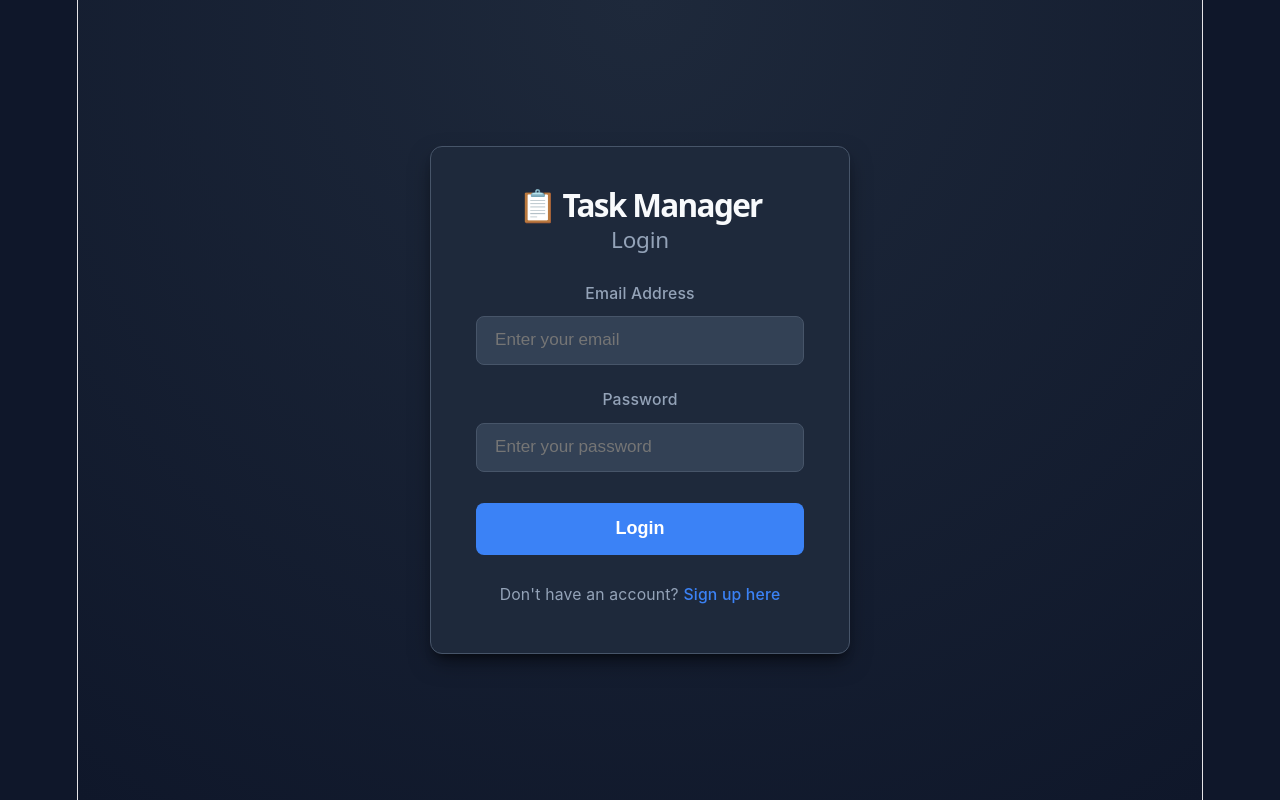
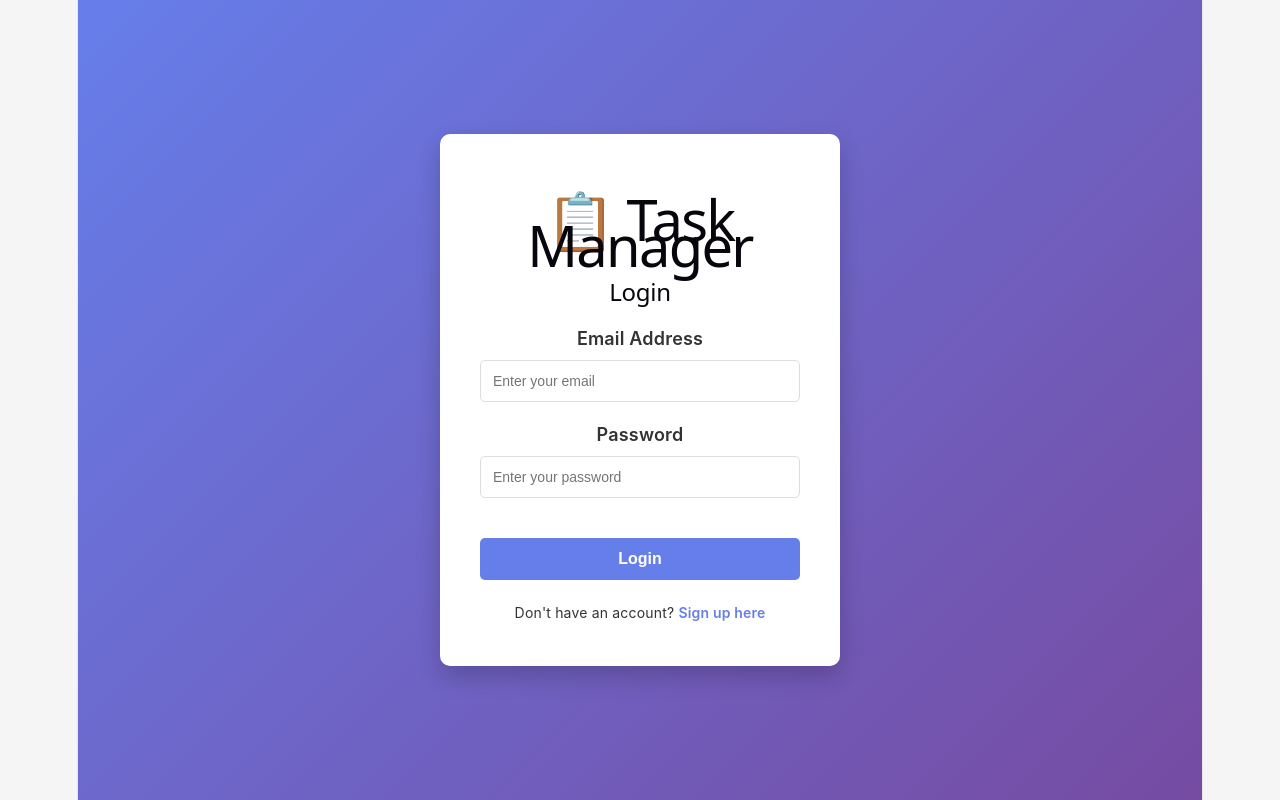
Before and after one commit to sainishathini/task-management-app, a React app in the folder frontend/: page /login in a window 1280 px wide. Built offline with nearby package versions, Linux system fonts and the light colour scheme; no server answers; the HTML template or start-up script is replaced by a standard one.

Commit message:
Created comprehensive css

```diff
--- a/frontend/src/styles/app.css
+++ b/frontend/src/styles/app.css
@@ -1,28 +1,17 @@
-/* App & CSS Design System */
-:root {
-  --primary-color: #3b82f6;
-  --primary-hover: #2563eb;
-  --bg-dark: #0f172a;
-  --bg-card: #1e293b;
-  --bg-input: #334155;
-  --border-color: #475569;
-  --text-main: #f8fafc;
-  --text-muted: #94a3b8;
-  --danger-color: #ef4444;
-  --danger-bg: rgba(239, 68, 68, 0.1);
-  --shadow-lg: 0 10px 25px -5px rgba(0, 0, 0, 0.5), 0 8px 10px -6px rgba(0, 0, 0, 0.5);
-}
+/* Global app styling */
 
+/* 1. Reset */
 * {
+  margin: 0;
+  padding: 0;
   box-sizing: border-box;
 }
 
+/* 2. Body */
 body {
-  margin: 0;
-  padding: 0;
-  font-family: 'Inter', system-ui, -apple-system, sans-serif;
-  background-color: var(--bg-dark);
-  color: var(--text-main);
+  font-family: -apple-system, BlinkMacSystemFont, 'Segoe UI', Roboto, Oxygen, Ubuntu, Cantarell, sans-serif;
+  background: #f5f5f5;
+  color: #333;
   min-height: 100vh;
 }
 
@@ -33,131 +22,116 @@ body {
   align-items: center;
   height: 100vh;
   font-size: 1.25rem;
-  font-weight: 500;
-  color: var(--primary-color);
+  font-weight: 600;
+  color: #667eea;
 }
 
-/* Auth Layout */
+/* 3. .auth-container */
 .auth-container {
   display: flex;
   justify-content: center;
   align-items: center;
   min-height: 100vh;
-  padding: 1.5rem;
-  background: radial-gradient(circle at top, #1e293b 0%, #0f172a 100%);
+  padding: 20px;
+  background: linear-gradient(135deg, #667eea 0%, #764ba2 100%);
 }
 
+/* 4. .auth-card */
 .auth-card {
+  background: white;
+  padding: 40px;
+  border-radius: 10px;
+  box-shadow: 0 10px 25px rgba(0, 0, 0, 0.2);
   width: 100%;
-  max-width: 420px;
-  background: var(--bg-card);
-  border: 1px solid var(--border-color);
-  border-radius: 12px;
-  padding: 2.5rem;
-  box-shadow: var(--shadow-lg);
+  max-width: 400px;
 }
 
-.auth-card h1 {
-  font-size: 1.75rem;
-  font-weight: 700;
+/* 10. h1, h2 */
+h1, h2 {
   text-align: center;
-  margin: 0 0 0.5rem 0;
-  color: var(--text-main);
+  margin-bottom: 20px;
 }
 
-.auth-card h2 {
-  font-size: 1.25rem;
-  font-weight: 500;
-  text-align: center;
-  color: var(--text-muted);
-  margin: 0 0 1.5rem 0;
+/* 5. .form-group */
+.form-group {
+  margin-bottom: 20px;
 }
 
-/* Form Controls */
-.form-group {
-  margin-bottom: 1.25rem;
-  display: flex;
-  flex-direction: column;
+/* 6. .form-group label */
+.form-group label {
+  display: block;
+  margin-bottom: 8px;
+  font-weight: 600;
 }
 
-.form-group label {
-  font-size: 0.875rem;
-  font-weight: 500;
-  color: var(--text-muted);
-  margin-bottom: 0.5rem;
+/* 7. input */
+input {
+  width: 100%;
+  padding: 12px;
+  border: 1px solid #ddd;
+  border-radius: 5px;
+  font-size: 14px;
+  transition: border-color 0.2s ease, box-shadow 0.2s ease;
 }
 
-.form-group input {
-  padding: 0.75rem 1rem;
-  border-radius: 8px;
-  border: 1px solid var(--border-color);
-  background-color: var(--bg-input);
-  color: var(--text-main);
-  font-size: 0.95rem;
+input:focus {
   outline: none;
-  transition: border-color 0.2s, box-shadow 0.2s;
+  border-color: #667eea;
+  box-shadow: 0 0 0 3px rgba(102, 126, 234, 0.2);
 }
 
-.form-group input:focus {
-  border-color: var(--primary-color);
-  box-shadow: 0 0 0 3px rgba(59, 130, 246, 0.25);
+/* 8. .btn-primary */
+.btn-primary {
+  width: 100%;
+  padding: 12px;
+  background: #667eea;
+  color: white;
+  border: none;
+  border-radius: 5px;
+  cursor: pointer;
+  margin-top: 20px;
+  font-size: 16px;
+  font-weight: 600;
+  transition: background 0.2s ease;
 }
 
-.form-group input:disabled {
-  opacity: 0.6;
+.btn-primary:hover:not(:disabled) {
+  background: #5568d3;
+}
+
+.btn-primary:disabled {
+  background: #ccc;
   cursor: not-allowed;
 }
 
-/* Buttons */
-.btn-primary {
-  width: 100%;
-  padding: 0.85rem 1rem;
-  margin-top: 0.5rem;
-  border: none;
-  border-radius: 8px;
-  background-color: var(--primary-color);
-  color: #ffffff;
-  font-size: 1rem;
-  font-weight: 600;
-  cursor: pointer;
-  transition: background-color 0.2s, transform 0.1s;
-}
-
-.btn-primary:hover:not(:disabled) {
-  background-color: var(--primary-hover);
-}
-
-.btn-primary:disabled {
-  opacity: 0.6;
-  cursor: not-allowed;
-}
-
-/* Error Message */
+/* 9. .error-message */
 .error-message {
-  background-color: var(--danger-bg);
-  color: var(--danger-color);
-  border: 1px solid rgba(239, 68, 68, 0.3);
-  padding: 0.75rem 1rem;
-  border-radius: 8px;
-  font-size: 0.875rem;
-  margin-bottom: 1.25rem;
+  background: #fee;
+  color: #c33;
+  padding: 12px;
+  border-radius: 5px;
+  margin-bottom: 20px;
+  border: 1px solid #fcc;
+  font-size: 14px;
   text-align: center;
 }
 
-/* Footer Link */
+/* 11. .auth-link & .auth-footer */
+.auth-link,
 .auth-footer {
-  margin-top: 1.5rem;
   text-align: center;
-  font-size: 0.875rem;
-  color: var(--text-muted);
+  margin-top: 20px;
+  font-size: 14px;
 }
 
+.auth-link a,
 .auth-footer a {
-  color: var(--primary-color);
+  color: #667eea;
   text-decoration: none;
-  font-weight: 500;
+  font-weight: 600;
 }
 
+.auth-link a:hover,
 .auth-footer a:hover {
   text-decoration: underline;
 }
```
